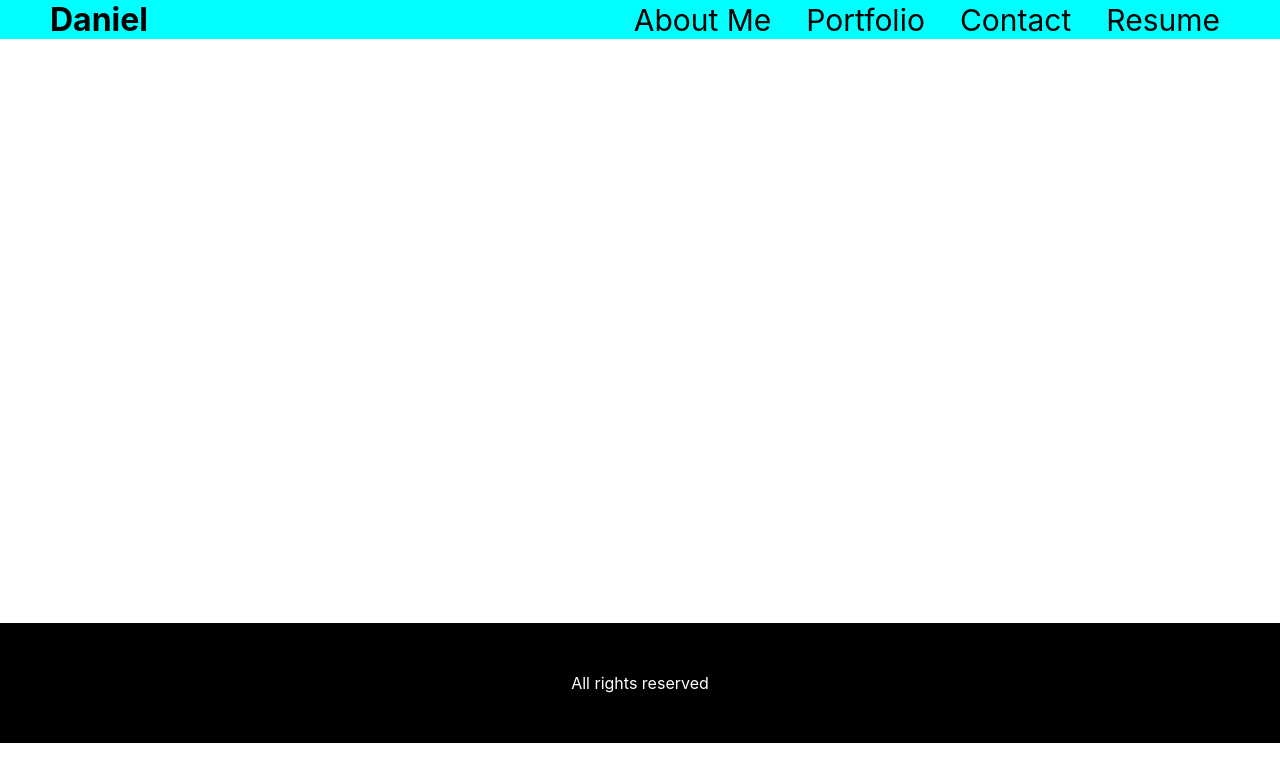
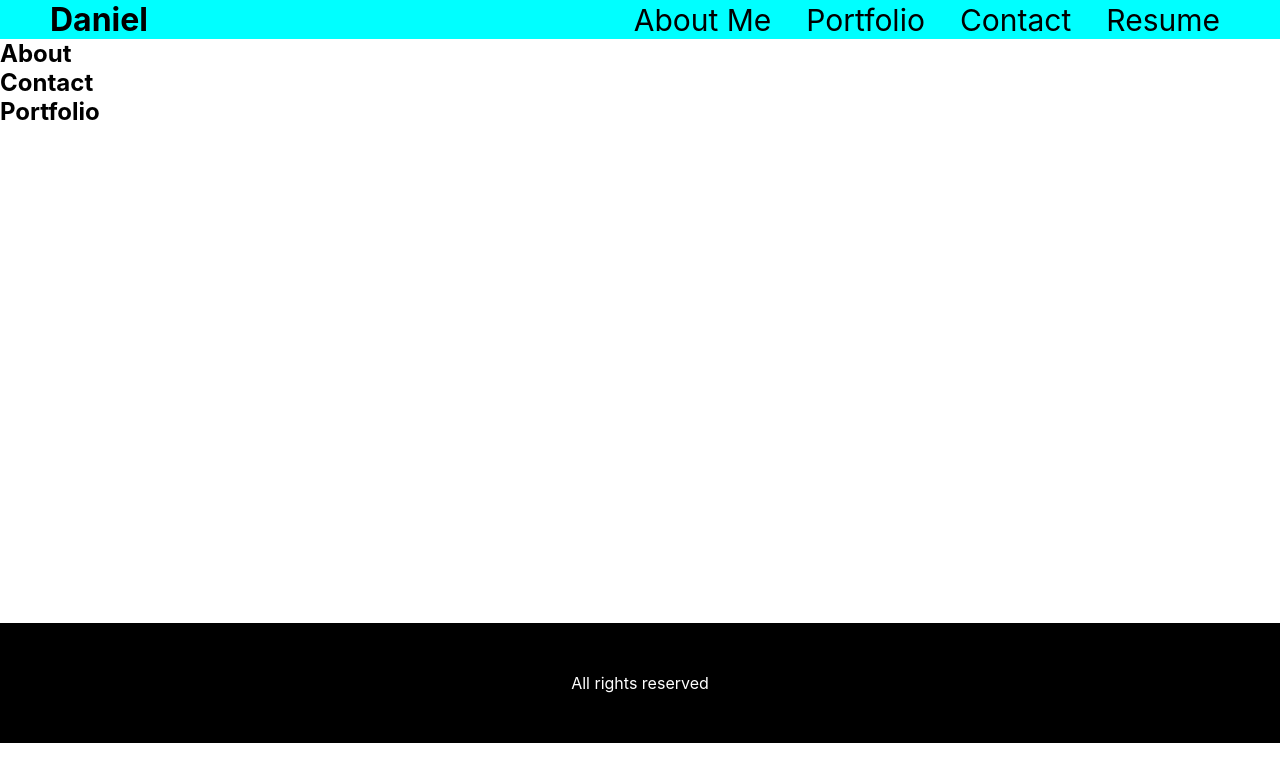
Before and after one commit to ryonerd79/Daniel-s-react-portfolio, a React (Create React App) app: page / in a window 1280 px wide. Shown: the top 782 px of the page. Built offline with nearby package versions, Linux system fonts and the light colour scheme.

Commit message:
Added h2s with the imports onto the main section

```diff
--- a/src/App.js
+++ b/src/App.js
@@ -10,6 +10,9 @@ function App() {
     <div className="App">
      <Header />
      <main>
+      <h2><About /></h2>
+      <h2><Contact /></h2>
+      <h2><Portfolio /></h2>
       </main>
       <Footer />
     </div>
```
